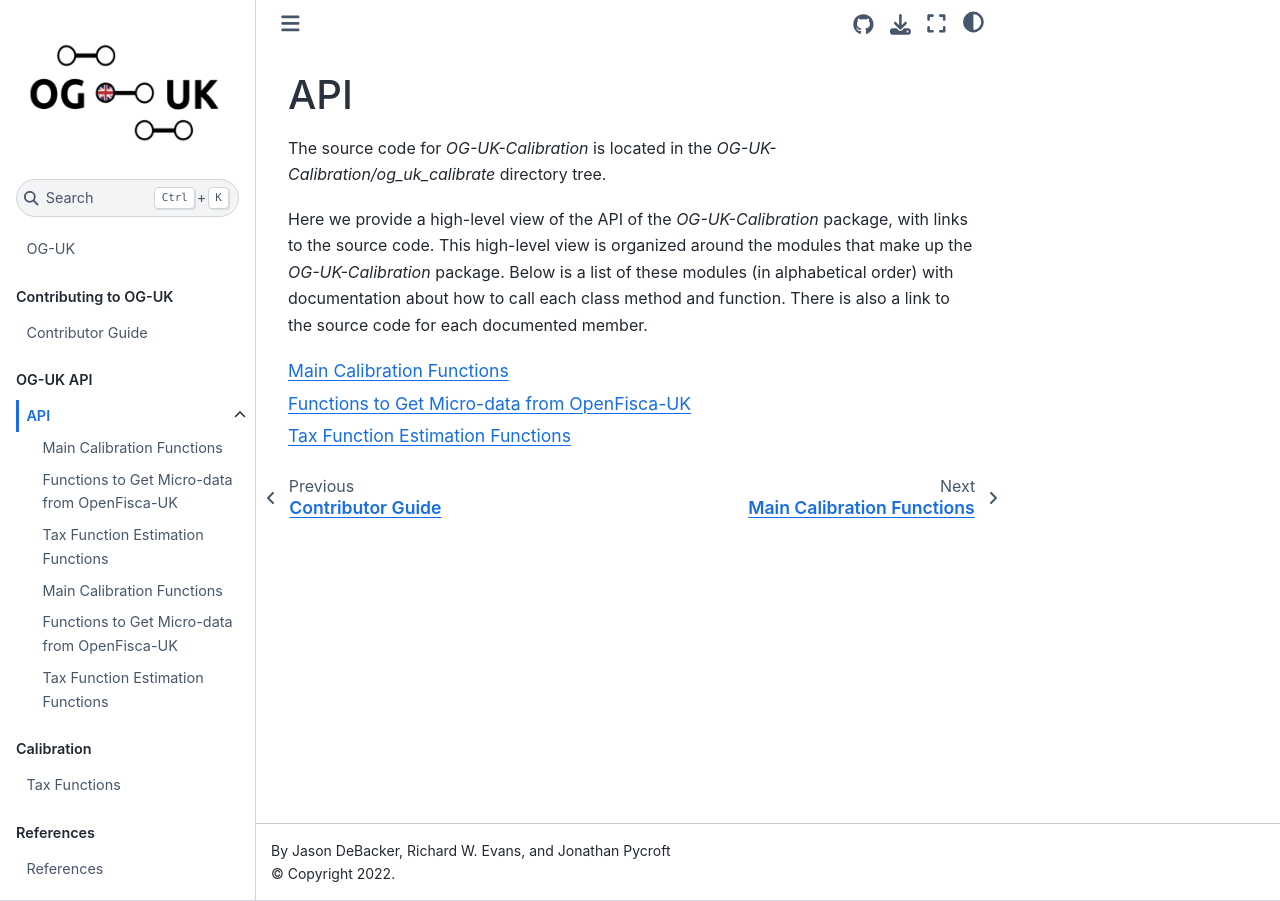
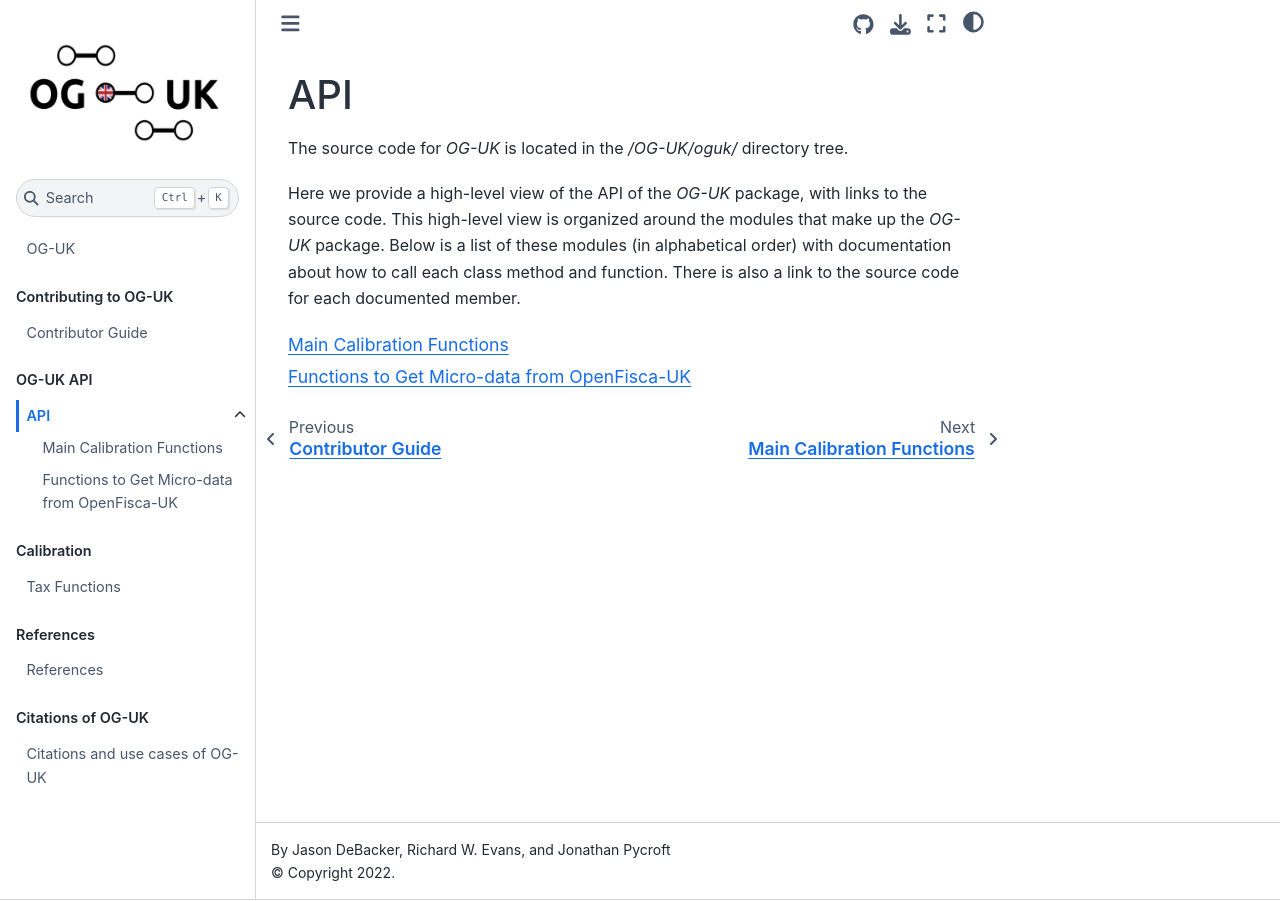
Before and after one commit to PSLmodels/OG-UK, a Jupyter Book: the page built from docs/book/content/api/public_api.rst, in a window 1280 px wide. Built offline with Jupyter Book 1.0.4 settings and Sphinx 7.4.7 and the Sphinx Book theme 1.1.4, drawn with Linux system fonts in a browser that asks for light colours.

```diff
--- a/docs/book/_config.yml
+++ b/docs/book/_config.yml
@@ -50,6 +50,8 @@
                                'sphinx.ext.viewcode', 'sphinx.ext.napoleon',
                                'alabaster']   # A list of extra extensions to load by Sphinx.
   config                    :   # key-value pairs to directly over-ride the Sphinx configuration
+    bibtex_reference_style: author_year
+    mathjax_path          : https://cdn.jsdelivr.net/npm/mathjax@3/es5/tex-mml-chtml.js
 
 ####################################################
 # LaTeX information
--- a/docs/book/_toc.yml
+++ b/docs/book/_toc.yml
@@ -1,22 +1,18 @@
 format: jb-book
 root: content/intro/intro
 parts:
-- caption: Contributing to OG-UK
-  chapters:
-  - file: content/contributing/contributor_guide
-- caption: OG-UK API
-  chapters:
-  - file: content/api/public_api
-    sections:
-    - file: content/api/calibrate
-    - file: content/api/get_micro_data
-    - file: content/api/txfunc
-- caption: Calibration
-  chapters:
-  - file: content/calibration/tax_functions
-- caption: References
-  chapters:
-  - file: content/OGUK_references
-- caption: Citations of OG-UK
-  chapters:
-  - file: content/citations
+  - caption: Contributing to OG-UK
+    chapters:
+    - file: content/contributing/contributor_guide
+  - caption: OG-UK API
+    chapters:
+    - file: content/api/public_api
+  - caption: Calibration
+    chapters:
+    - file: content/calibration/tax_functions
+  - caption: References
+    chapters:
+    - file: content/OGUK_references
+  - caption: Citations of OG-UK
+    chapters:
+    - file: content/citations
--- a/docs/book/content/api/public_api.rst
+++ b/docs/book/content/api/public_api.rst
@@ -1,10 +1,10 @@
 API
 =========================
-The source code for `OG-UK-Calibration` is located in the `OG-UK-Calibration/og_uk_calibrate` directory tree.
+The source code for `OG-UK` is located in the `/OG-UK/oguk/` directory tree.
 
-Here we provide a high-level view of the API of the `OG-UK-Calibration` package, with links
+Here we provide a high-level view of the API of the `OG-UK` package, with links
 to the source code. This high-level view is organized around the modules that
-make up the `OG-UK-Calibration` package. Below is a list of these modules (in alphabetical
+make up the `OG-UK` package. Below is a list of these modules (in alphabetical
 order) with documentation about how to call each class method and function.
 There is also a link to the source code for each documented member.
 
```
Also changed, not shown: other parts of docs/book/content/api/public_api.rst (+0 -1 lines), docs/book/content/OGUK_references.md (+1 -1 lines), docs/book/content/api/txfunc.rst (deleted, +0 -15 lines).
